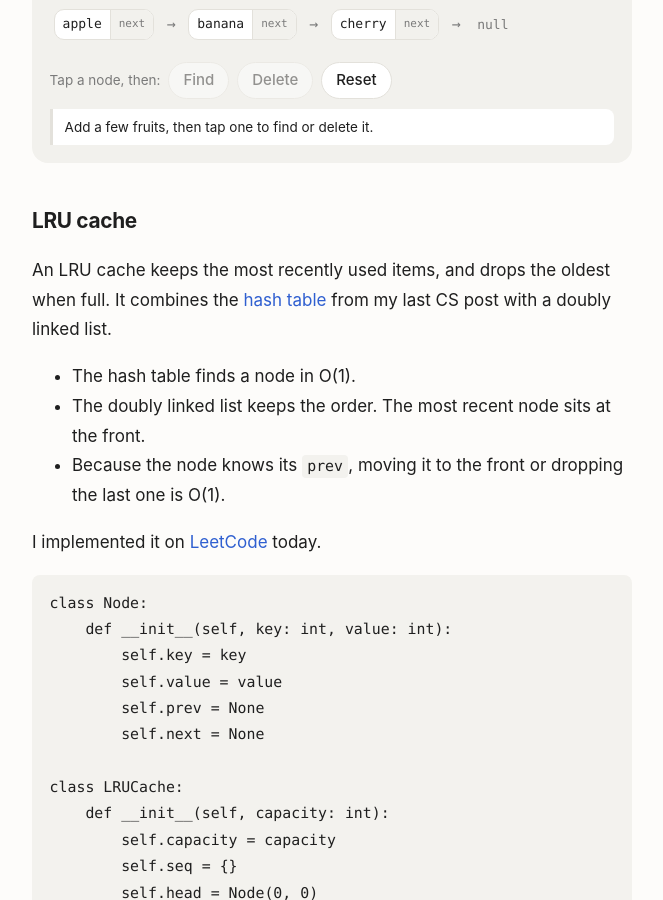
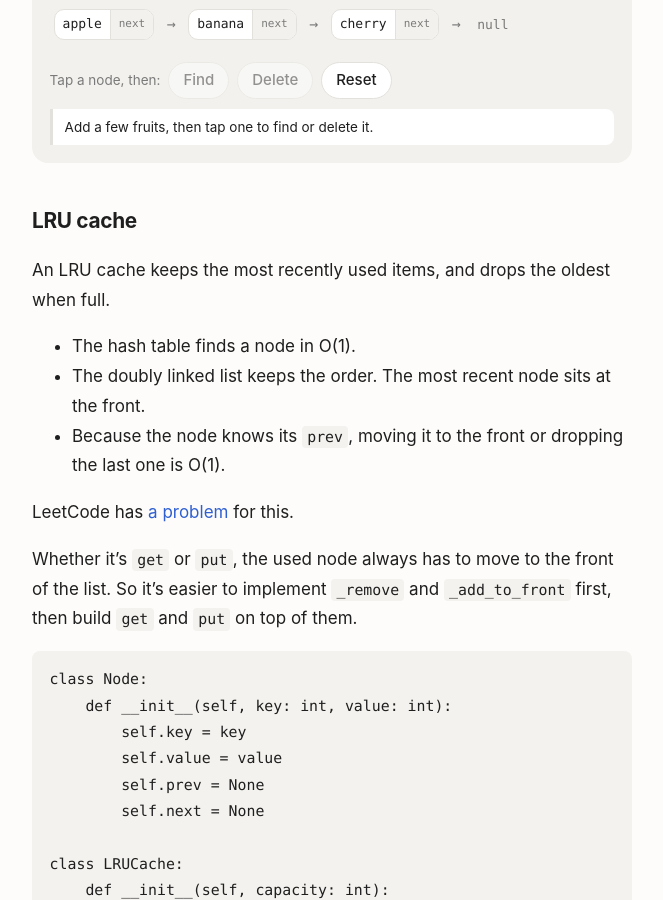
Before and after one commit to joonselim/joonselim.github.io, a Jekyll site: the page built from _posts/2026-11-15-linked-lists.md, in a window 1280 px wide and 900 px high, scrolled down 1062 px. Shown: the whole window, without its empty margins (308-971 px from the left). Built offline with Jekyll 4.4.1, drawn with Linux system fonts in a browser that asks for light colours.

Commit message:
Tweak LRU cache section in Linked lists post
Co-Authored-By: Claude Opus 5.5 <noreply@anthropic.com>

````diff
--- a/_posts/2026-11-15-linked-lists.md
+++ b/_posts/2026-11-15-linked-lists.md
@@ -25,13 +25,15 @@ Each node has only `next`. In a doubly linked list, it also has `prev`.
 
 ## LRU cache
 
-An LRU cache keeps the most recently used items, and drops the oldest when full. It combines the [hash table](/posts/hash-tables/) from my last CS post with a doubly linked list.
+An LRU cache keeps the most recently used items, and drops the oldest when full.
 
 - The hash table finds a node in O(1).
 - The doubly linked list keeps the order. The most recent node sits at the front.
 - Because the node knows its `prev`, moving it to the front or dropping the last one is O(1).
 
-I implemented it on [LeetCode](https://leetcode.com/problems/lru-cache/) today.
+LeetCode has [a problem](https://leetcode.com/problems/lru-cache/) for this.
+
+Whether it's `get` or `put`, the used node always has to move to the front of the list. So it's easier to implement `_remove` and `_add_to_front` first, then build `get` and `put` on top of them.
 
 ```python
 class Node:
````
